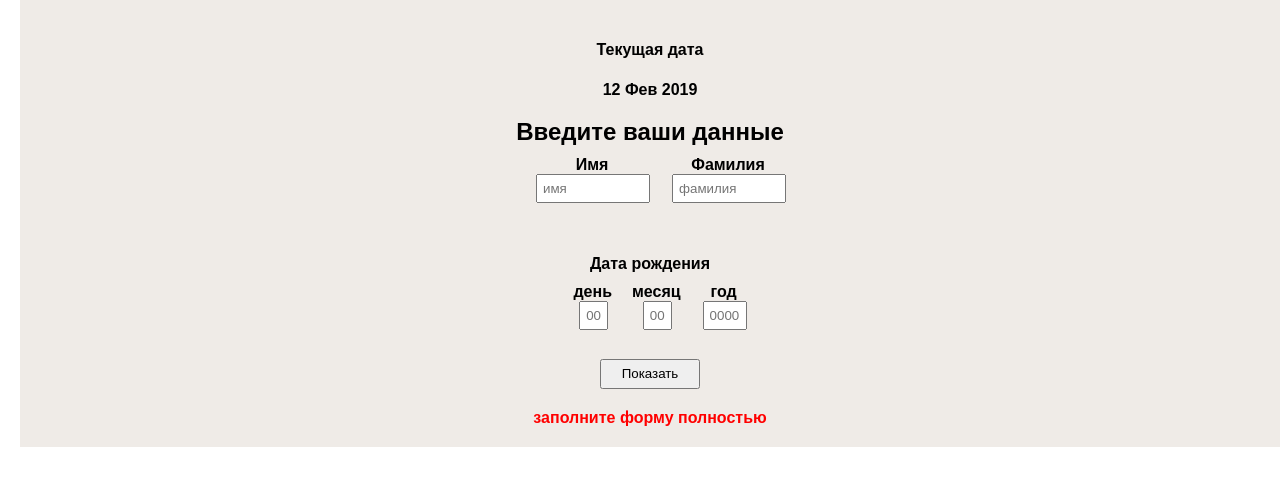
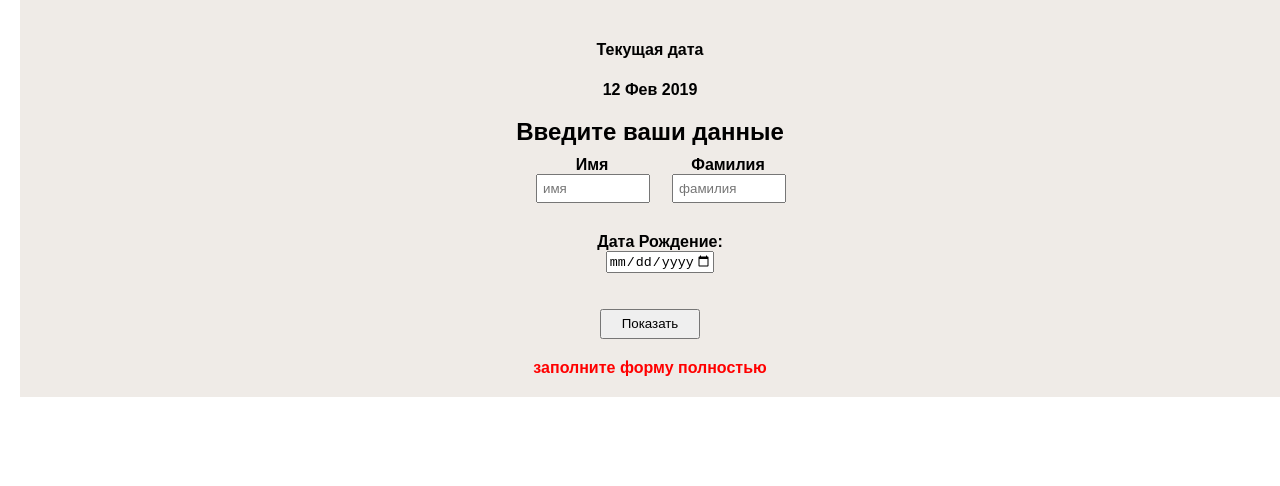
Before and after one commit to AdiKub/check_age, a plain HTML site: page index.html in a window 1280 px wide. Both pictures are taken after a click on the button "Показать". Drawn offline with Linux system fonts and the light colour scheme.

Commit message:
corrected_inputData_and_ADD_checkData

```diff
--- a/css/style.css
+++ b/css/style.css
@@ -38,7 +38,7 @@ input::-webkit-inner-spin-button {
     flex-direction: column;
     align-items: center;
     width: 450px;
-    height: 250px;
+    height: 200px;
 }
 .form-container {
     display: flex;
@@ -68,6 +68,9 @@ input::-webkit-inner-spin-button {
     width: 100px;
     height: 30px;
 }
+.userData {
+    color: red;
+}
 .date {
     width: 15px;
 }
--- a/index.html
+++ b/index.html
@@ -25,20 +25,16 @@
                         <input onkeyup="createNewUser(id)" placeholder="фамилия" type="text" class="input" id="lastName">
                     </form>
                 </div>
-                <h4 class="form-title">Дата рождения</h4>
                 <div class="form-container">
-
                     <form class="form">
-                        <label for="inputDate">день</label>
-                        <input onkeyup="createNewDate(id)" placeholder="00" type="number" class="input date" id="date">
-                    </form>
-                    <form class="form">
-                        <label for="inputDate">месяц</label>
-                        <input onkeyup="createNewDate(id)"  placeholder="00" type="number" class="input date" id="month">
-                    </form>
-                    <form class="form">
-                        <label for="inputDate">год</label>
-                        <input onkeyup="createNewDate(id)" placeholder="0000" type="number" class="input date_2" id="year">
+                        <label for="birthDay">Дата Рождение:</label>
+                        <input  onkeyup="createNewUser(id)"
+                                type="date"
+                                id="birthDay"
+                                name="trip-start"
+                                value=""
+                                min="1900-01-01"
+                                max="2018-12-31">
                     </form>
                 </div>
             </div>
--- a/main_2.js
+++ b/main_2.js
@@ -1,30 +1,24 @@
-var userData = {
-    birthDay: {},
+var userData = {};
+
+const checkData=obj=> {
+    if (Object.keys(obj).length >2 &&
+    Object.keys(obj["birthDay"]).length >9
+    ) {return true} else {return false};
+
 }
-var cTer =0;
 
-function createNewUser(idName) {
-    cTer =0;
-    var inputValue = document.getElementById(idName).value;
+
+const createNewUser = idName =>{
+    let inputValue = document.getElementById(idName).value;
     userData[idName] = inputValue;
 }
 
-function createNewDate(idName) {
-    cTer++;
-    var inputValue = document.getElementById(idName).value;
-    userData.birthDay[idName] = inputValue;
-
-}
-
-function generateLiveTime() {
-    if (Object.keys(userData).length > 2 && cTer >= 8 ) {
-        var birthDate = userData.birthDay.month+
-         "-"+userData.birthDay.date+
-        "-"+userData.birthDay.year;
+const generateLiveTime=()=> {
+    if (checkData(userData)) {
+        var birthDate = userData["birthDay"];
         checkAge(birthDate)
         setTimeout(generateLiveTime, 1000)
     } else {
-
         var div = document.getElementById("liveDataOutput")
         div.innerHTML = ""
         div.insertAdjacentHTML("afterBegin", `<span class="error">  заполните форму полностью</span> ` )
@@ -34,7 +28,7 @@ function generateLiveTime() {
 
 
 
- function checkAge(d) {
+const checkAge = (d) => {
     var unixtodayData = Math.floor(new Date().getTime()/1000)
     var unixDataOfBirth = Math.floor(new Date(d).getTime()/1000)
     var twoDateDifference = unixtodayData - unixDataOfBirth;
@@ -54,16 +48,18 @@ function generateLiveTime() {
     outputData(liveTime);
 }
 
-function outputData (val) {
+const outputData = val => {
     var correntData = document.getElementById("liveDataOutput")
         correntData.innerHTML = "";
-    var out ="<span>" +userData.firstName+"  "+userData.lastName+ " вы прожил"+ "</span>"+
-            "<span>"+val+"</span>";
+    var out =`<span class="userData" > ${userData.firstName} ${userData.lastName} </span>
+            <br><span>вы прожил</span>
+            <br><span> ${val}</span>`;
         correntData.innerHTML = out;
+
    }
 
 
-function createAndShowNewData() {
+const createAndShowNewData = () => {
     var todayDate = new Date;
     var monthNames = [
       "Янв", "Фев", "Мар",
```
